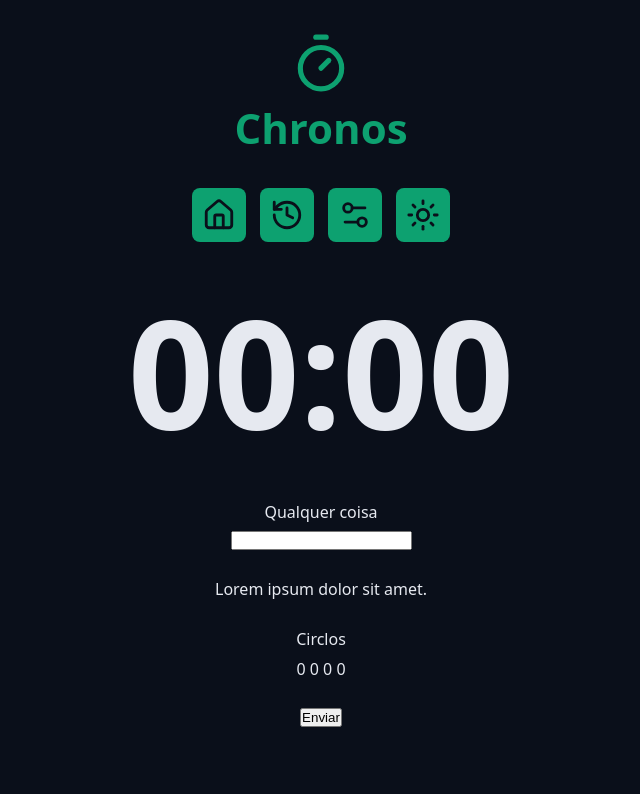
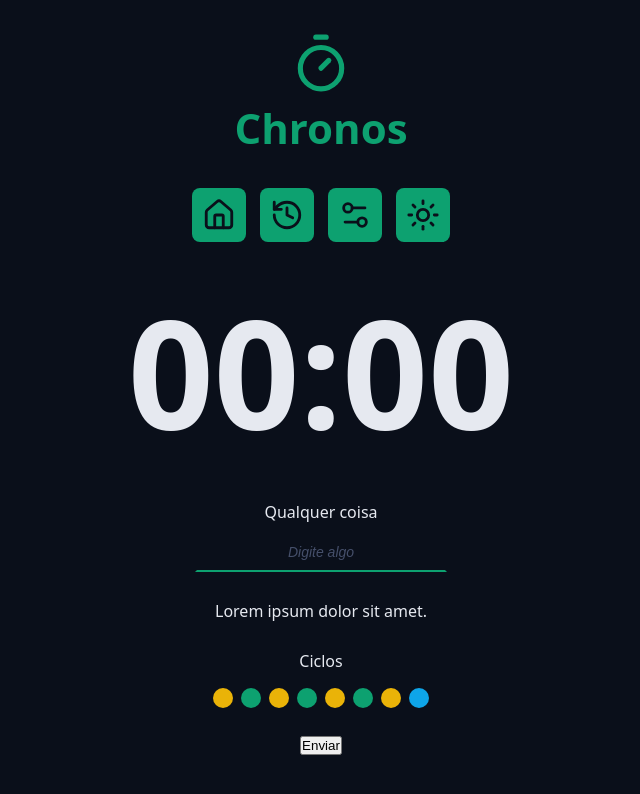
Before and after one commit to ewertonsiqueira/chronos-pomodoro, a React (Vite) app: page / in a window 1280 px wide. Shown: the top 794 px of the page, without its empty margins (319-959 px from the left). Built offline with nearby package versions, Linux system fonts and the light colour scheme.

Commit message:
criando componente de circles

```diff
--- a/src/App.tsx
+++ b/src/App.tsx
@@ -6,6 +6,7 @@ import { Logo } from './components/Logo'
 import { Menu } from './components/Menu'
 import { Timer } from './components/Timer'
 import { DefaultInput } from './components/DefaultInput'
+import { Circles } from './components/Circles'
 
 export function App () {
   return (
@@ -25,7 +26,7 @@ export function App () {
       <Container>
         <form action="" className="form">
           <div className="formRow">
-            <DefaultInput labelText='Qualquer coisa' id='meuInput' />
+            <DefaultInput labelText='Qualquer coisa' id='meuInput' placeholder='Digite algo' />
           </div>
 
           <div className="formRow">
@@ -35,12 +36,7 @@ export function App () {
           </div>
 
           <div className="formRow">
-            <p>
-            Circlos
-            </p>
-            <p>
-            0 0 0 0
-            </p>
+            <Circles></Circles>
           </div>
 
           <div className="formRow">
--- /dev/null
+++ b/src/components/Circles/index.tsx
@@ -0,0 +1,21 @@
+import styles from './styles.module.css'
+
+export function Circles() {
+  return (
+    <div className={styles.circles}>
+      <span>
+        Ciclos
+      </span>
+      <div className={styles.cyclesDots}>
+        <span className={`${styles.cyclesDot} ${styles.workTime}`}></span>
+        <span className={`${styles.cyclesDot} ${styles.shortBreakTime}`}></span>
+        <span className={`${styles.cyclesDot} ${styles.workTime}`}></span>
+        <span className={`${styles.cyclesDot} ${styles.shortBreakTime}`}></span>
+        <span className={`${styles.cyclesDot} ${styles.workTime}`}></span>
+        <span className={`${styles.cyclesDot} ${styles.shortBreakTime}`}></span>
+        <span className={`${styles.cyclesDot} ${styles.workTime}`}></span>
+        <span className={`${styles.cyclesDot} ${styles.longBreakTime}`}></span>
+      </div>
+    </div>
+  )
+}
--- /dev/null
+++ b/src/components/Circles/styles.module.css
@@ -0,0 +1,26 @@
+.circles {
+  display: flex;
+  flex-direction: column;
+  align-items: center;
+  gap: 1.6rem;
+}
+.cyclesDots {
+  display: flex;
+  gap: 0.8rem;
+}
+.cyclesDot {
+  display: block;
+  width: 2rem;
+  height: 2rem;
+  background-color: var(--primary);
+  border-radius: 50%;
+}
+.workTime {
+  background: var(--warning);
+}
+.shortBreakTime {
+  background: var(--primary);
+}
+.longBreakTime {
+  background: var(--info);
+}
--- a/src/components/DefaultInput/index.tsx
+++ b/src/components/DefaultInput/index.tsx
@@ -1,3 +1,5 @@
+import styles from './styles.module.css'
+
 type DefaultInputProps = {
   //  | isso se chama union type, serve pra passar mais de um tipo que o meu input vai aceitar
   // type?: 'text' | 'email' | 'password' | 'number'; // mais nesse caso eu quero que o type seja obrigatoriamente um desses 4 tipos
@@ -5,11 +7,11 @@ type DefaultInputProps = {
   labelText?: string;
 } & React.ComponentProps<'input'>; // passando isso eu busco todas as propriedas do input
 
-export function DefaultInput({ type, id, labelText }: DefaultInputProps) {
+export function DefaultInput({ type, id, labelText, ...rest }: DefaultInputProps) {
   return (
     <>
       {labelText ? <label htmlFor={id}>{labelText}</label> : ''}
-      <input id={id} type={type} className="text" />
+      <input className={styles.input} id={id} type={type} {...rest} />
     </>
   )
 }
--- /dev/null
+++ b/src/components/DefaultInput/styles.module.css
@@ -0,0 +1,27 @@
+.input {
+  background: transparent;
+  text-align: center;
+  font-size: 1.8rem;
+  padding: 0.8rem;
+  color: var(--text-default);
+  border: 0.2rem solid transparent;
+  outline: none;
+  border-bottom: 0.2rem solid var(--primary);
+  transition: all 0.1s ease-in-out;
+}
+.input:focus {
+  border: 0.2rem solid var(--primary);
+  border-radius: 0.8rem;
+}
+
+.input::placeholder {
+  color: var(--gray-500);
+  font-size: 1.4rem;
+  font-style: italic;
+}
+
+.input:disabled {
+  border-radius: 0.2rem solid var(--disabled);
+  cursor: not-allowed;
+  opacity: 0.6;
+}
```
